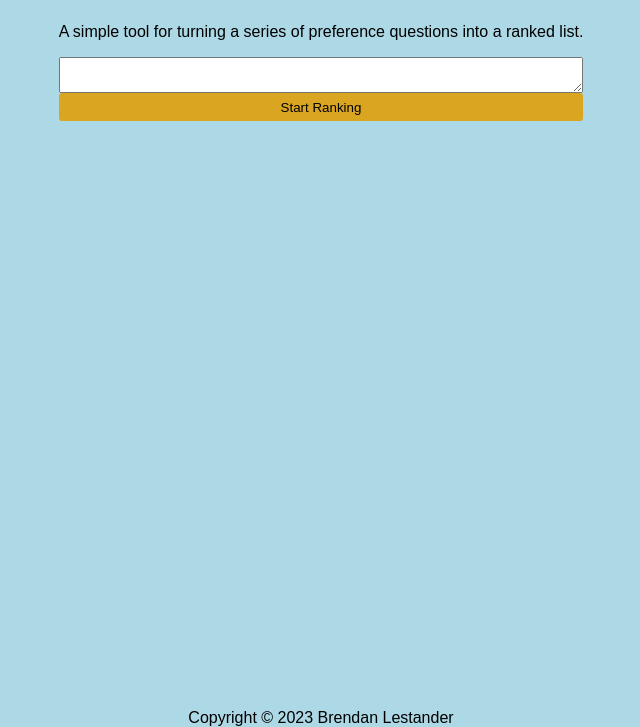
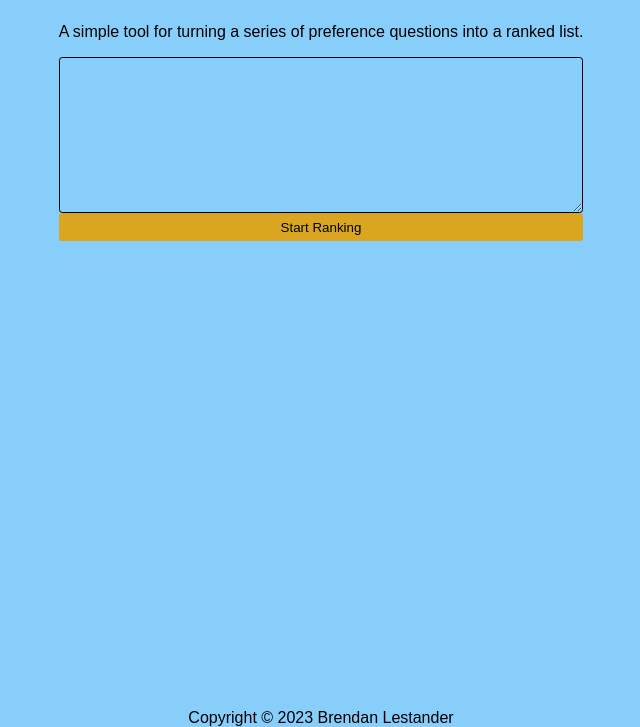
Before and after one commit to blestander/preference-ranker2, a plain HTML site: page index.html in a window 1280 px wide. Shown: the part 73-800 px from the top of the page, without its empty margins (319-959 px from the left). Drawn offline with Linux system fonts and the light colour scheme.

Commit message:
Improved light mode and styled text area.

```diff
--- a/styles.css
+++ b/styles.css
@@ -4,7 +4,7 @@ html, body {
 }
 
 body {
-    background-color: lightblue;
+    background-color: lightskyblue;
     color: black;
     text-align: center;
 }
@@ -37,10 +37,26 @@ button:active {
     padding: .4em;
 }
 
+textarea {
+    height: 150px;
+    background-color: inherit;
+    color: inherit;
+    border-style: solid;
+    border-color: black;
+    border-radius: .25em;
+}
+textarea:focus{
+    border-color: goldenrod;
+    outline: none;
+}
+
 @media screen and (prefers-color-scheme: dark) {
     body {
         background-color: #000020;
         color: whitesmoke;
+    }
+    textarea {
+        border-color: whitesmoke;
     }
 }
 
@@ -52,4 +68,7 @@ button:active {
     footer {
         margin-bottom: 1em;
     }
+    textarea {
+        border-color: black;
+    }
 }
```
